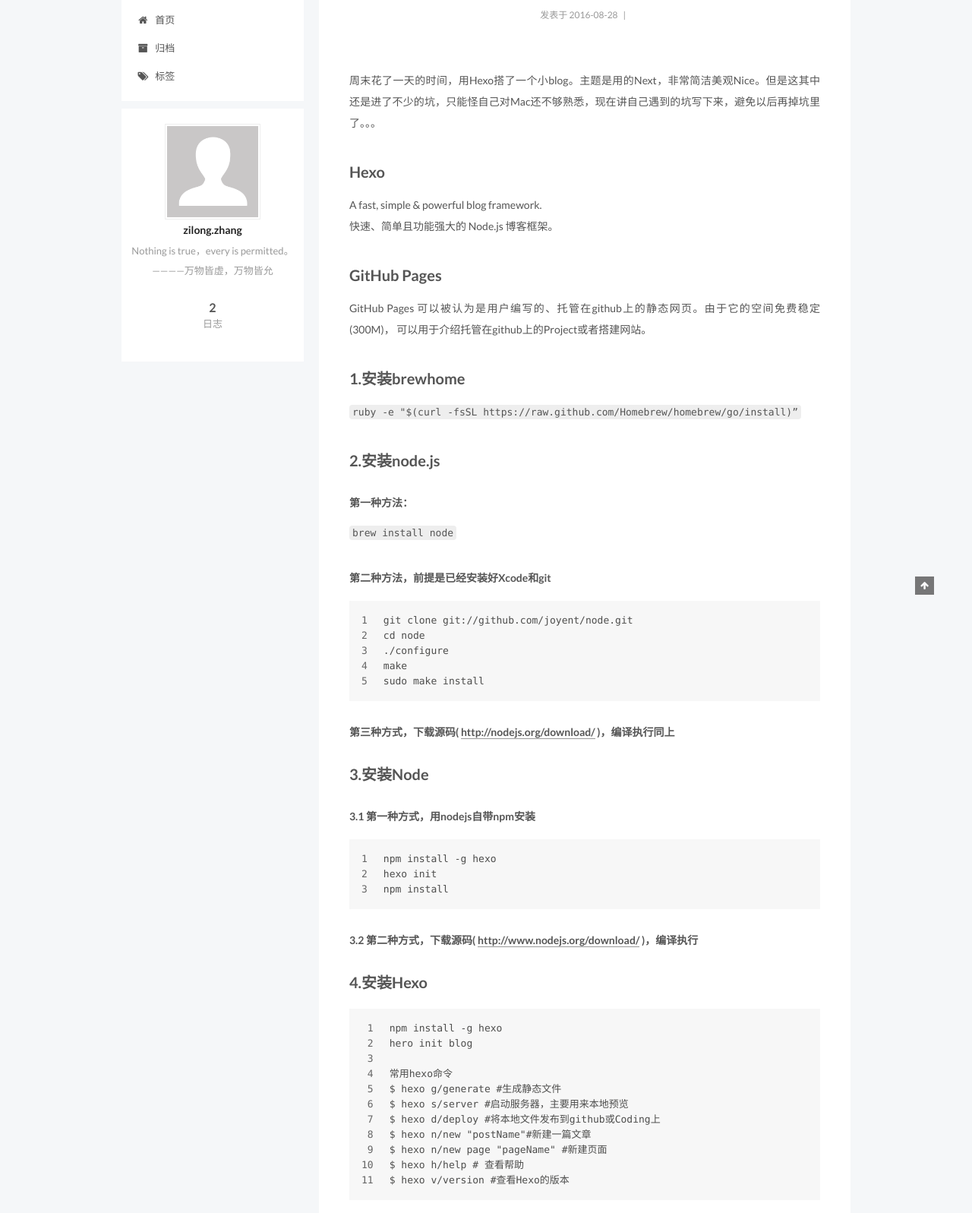
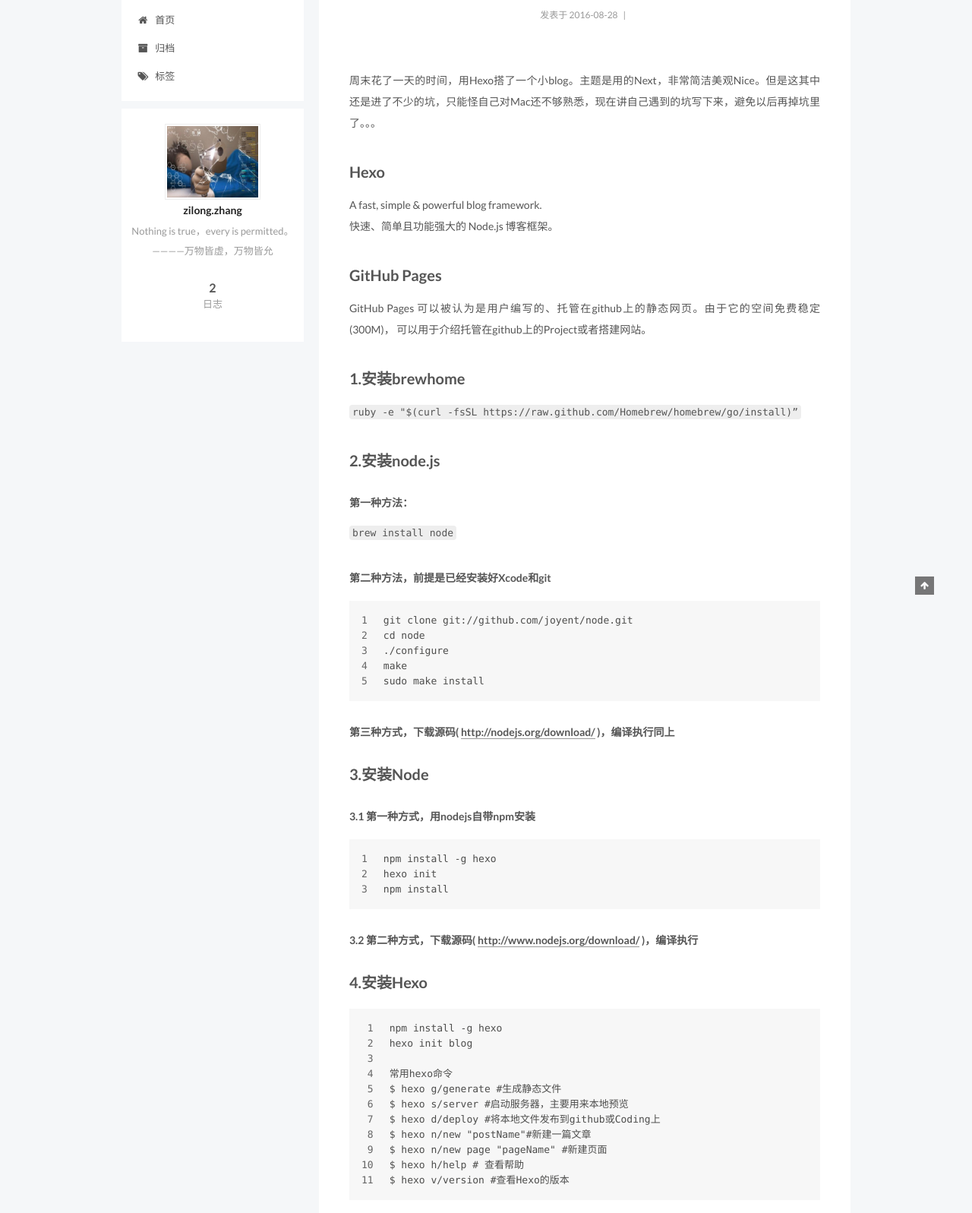
Before and after one commit to Alarm1673/Alarm1673.github.io, a plain HTML site: page index.html in a window 1280 px wide. Shown: the part 117-1714 px from the top of the page at 76% size. Drawn offline with Linux system fonts and the light colour scheme; a script that the page names is missing.

Commit message:
Site updated: 2016-08-28 17:37:35

```diff
--- a/css/main.css
+++ b/css/main.css
@@ -1549,7 +1549,7 @@
   width: 4px;
   height: 4px;
   border-radius: 50%;
-  background: #a7cfff;
+  background: #fff;
 }
 .links-of-blogroll {
   font-size: 13px;
--- a/index.html
+++ b/index.html
@@ -296,7 +296,7 @@
 <h2 id="2-安装node-js"><a href="#2-安装node-js" class="headerlink" title="2.安装node.js"></a>2.安装node.js</h2><h5 id="第一种方法："><a href="#第一种方法：" class="headerlink" title="第一种方法："></a>第一种方法：</h5><p><code>brew install node</code></p>
 <h5 id="第二种方法，前提是已经安装好Xcode和git"><a href="#第二种方法，前提是已经安装好Xcode和git" class="headerlink" title="第二种方法，前提是已经安装好Xcode和git"></a>第二种方法，前提是已经安装好Xcode和git</h5><figure class="highlight plain"><table><tr><td class="gutter"><pre><div class="line">1</div><div class="line">2</div><div class="line">3</div><div class="line">4</div><div class="line">5</div></pre></td><td class="code"><pre><div class="line">git clone git://github.com/joyent/node.git</div><div class="line">cd node</div><div class="line">./configure</div><div class="line">make</div><div class="line">sudo make install</div></pre></td></tr></table></figure>
 <h5 id="第三种方式，下载源码-http-nodejs-org-download-，编译执行同上"><a href="#第三种方式，下载源码-http-nodejs-org-download-，编译执行同上" class="headerlink" title="第三种方式，下载源码( http://nodejs.org/download/ )，编译执行同上"></a>第三种方式，下载源码( <a href="http://nodejs.org/download/" target="_blank" rel="external">http://nodejs.org/download/</a> )，编译执行同上</h5><h2 id="3-安装Node"><a href="#3-安装Node" class="headerlink" title="3.安装Node"></a>3.安装Node</h2><h5 id="3-1-第一种方式，用nodejs自带npm安装"><a href="#3-1-第一种方式，用nodejs自带npm安装" class="headerlink" title="3.1 第一种方式，用nodejs自带npm安装"></a>3.1 第一种方式，用nodejs自带npm安装</h5><figure class="highlight plain"><table><tr><td class="gutter"><pre><div class="line">1</div><div class="line">2</div><div class="line">3</div></pre></td><td class="code"><pre><div class="line">npm install -g hexo</div><div class="line">hexo init</div><div class="line">npm install</div></pre></td></tr></table></figure>
-<h5 id="3-2-第二种方式，下载源码-http-www-nodejs-org-download-，编译执行"><a href="#3-2-第二种方式，下载源码-http-www-nodejs-org-download-，编译执行" class="headerlink" title="3.2 第二种方式，下载源码( http://www.nodejs.org/download/ )，编译执行"></a>3.2 第二种方式，下载源码( <a href="http://www.nodejs.org/download/" target="_blank" rel="external">http://www.nodejs.org/download/</a> )，编译执行</h5><h2 id="4-安装Hexo"><a href="#4-安装Hexo" class="headerlink" title="4.安装Hexo"></a>4.安装Hexo</h2><figure class="highlight plain"><table><tr><td class="gutter"><pre><div class="line">1</div><div class="line">2</div><div class="line">3</div><div class="line">4</div><div class="line">5</div><div class="line">6</div><div class="line">7</div><div class="line">8</div><div class="line">9</div><div class="line">10</div><div class="line">11</div></pre></td><td class="code"><pre><div class="line">npm install -g hexo</div><div class="line">hero init blog</div><div class="line"></div><div class="line">常用hexo命令</div><div class="line">$ hexo g/generate #生成静态文件 </div><div class="line">$ hexo s/server #启动服务器，主要用来本地预览 </div><div class="line">$ hexo d/deploy #将本地文件发布到github或Coding上 </div><div class="line">$ hexo n/new &quot;postName&quot;#新建一篇文章 </div><div class="line">$ hexo n/new page &quot;pageName&quot; #新建页面 </div><div class="line">$ hexo h/help # 查看帮助 </div><div class="line">$ hexo v/version #查看Hexo的版本</div></pre></td></tr></table></figure>
+<h5 id="3-2-第二种方式，下载源码-http-www-nodejs-org-download-，编译执行"><a href="#3-2-第二种方式，下载源码-http-www-nodejs-org-download-，编译执行" class="headerlink" title="3.2 第二种方式，下载源码( http://www.nodejs.org/download/ )，编译执行"></a>3.2 第二种方式，下载源码( <a href="http://www.nodejs.org/download/" target="_blank" rel="external">http://www.nodejs.org/download/</a> )，编译执行</h5><h2 id="4-安装Hexo"><a href="#4-安装Hexo" class="headerlink" title="4.安装Hexo"></a>4.安装Hexo</h2><figure class="highlight plain"><table><tr><td class="gutter"><pre><div class="line">1</div><div class="line">2</div><div class="line">3</div><div class="line">4</div><div class="line">5</div><div class="line">6</div><div class="line">7</div><div class="line">8</div><div class="line">9</div><div class="line">10</div><div class="line">11</div></pre></td><td class="code"><pre><div class="line">npm install -g hexo</div><div class="line">hexo init blog</div><div class="line"></div><div class="line">常用hexo命令</div><div class="line">$ hexo g/generate #生成静态文件 </div><div class="line">$ hexo s/server #启动服务器，主要用来本地预览 </div><div class="line">$ hexo d/deploy #将本地文件发布到github或Coding上 </div><div class="line">$ hexo n/new &quot;postName&quot;#新建一篇文章 </div><div class="line">$ hexo n/new page &quot;pageName&quot; #新建页面 </div><div class="line">$ hexo h/help # 查看帮助 </div><div class="line">$ hexo v/version #查看Hexo的版本</div></pre></td></tr></table></figure>
 <p>cd blog 进入文件执行hexo g 和 hero s 启动，用浏览器打开<a href="http://localhost:4000/，不出意外的话，你就可以看到你的博客了。" target="_blank" rel="external">http://localhost:4000/，不出意外的话，你就可以看到你的博客了。</a></p>
 <h4 id="然后之后写文章每次部署都需要执行如下的命令，需要先清理数据库，生成静态文件之后预览，然后发布。"><a href="#然后之后写文章每次部署都需要执行如下的命令，需要先清理数据库，生成静态文件之后预览，然后发布。" class="headerlink" title="然后之后写文章每次部署都需要执行如下的命令，需要先清理数据库，生成静态文件之后预览，然后发布。"></a>然后之后写文章每次部署都需要执行如下的命令，需要先清理数据库，生成静态文件之后预览，然后发布。</h4><figure class="highlight plain"><table><tr><td class="gutter"><pre><div class="line">1</div><div class="line">2</div><div class="line">3</div><div class="line">4</div></pre></td><td class="code"><pre><div class="line">hexo clean   //清理</div><div class="line">hexo g       //生成静态文件</div><div class="line">hexo s       //启动服务</div><div class="line">hexo d       //发布</div></pre></td></tr></table></figure>
 
@@ -469,7 +469,7 @@
       <section class="site-overview sidebar-panel  sidebar-panel-active ">
         <div class="site-author motion-element" itemprop="author" itemscope itemtype="http://schema.org/Person">
           <img class="site-author-image" itemprop="image"
-               src="/images/avatar.gif"
+               src="/images/2.png"
                alt="zilong.zhang" />
           <p class="site-author-name" itemprop="name">zilong.zhang</p>
           <p class="site-description motion-element" itemprop="description">Nothing is true，every is permitted。————万物皆虚，万物皆允</p>
```
Also changed, not shown: 2016/08/27/hello-world/index.html (+1 -1 lines), 2016/08/28/The first blog for Hexo/index.html (+3 -3 lines), archives/2016/08/index.html (+1 -1 lines), archives/2016/index.html (+1 -1 lines), archives/index.html (+1 -1 lines), images/2.png (added).
